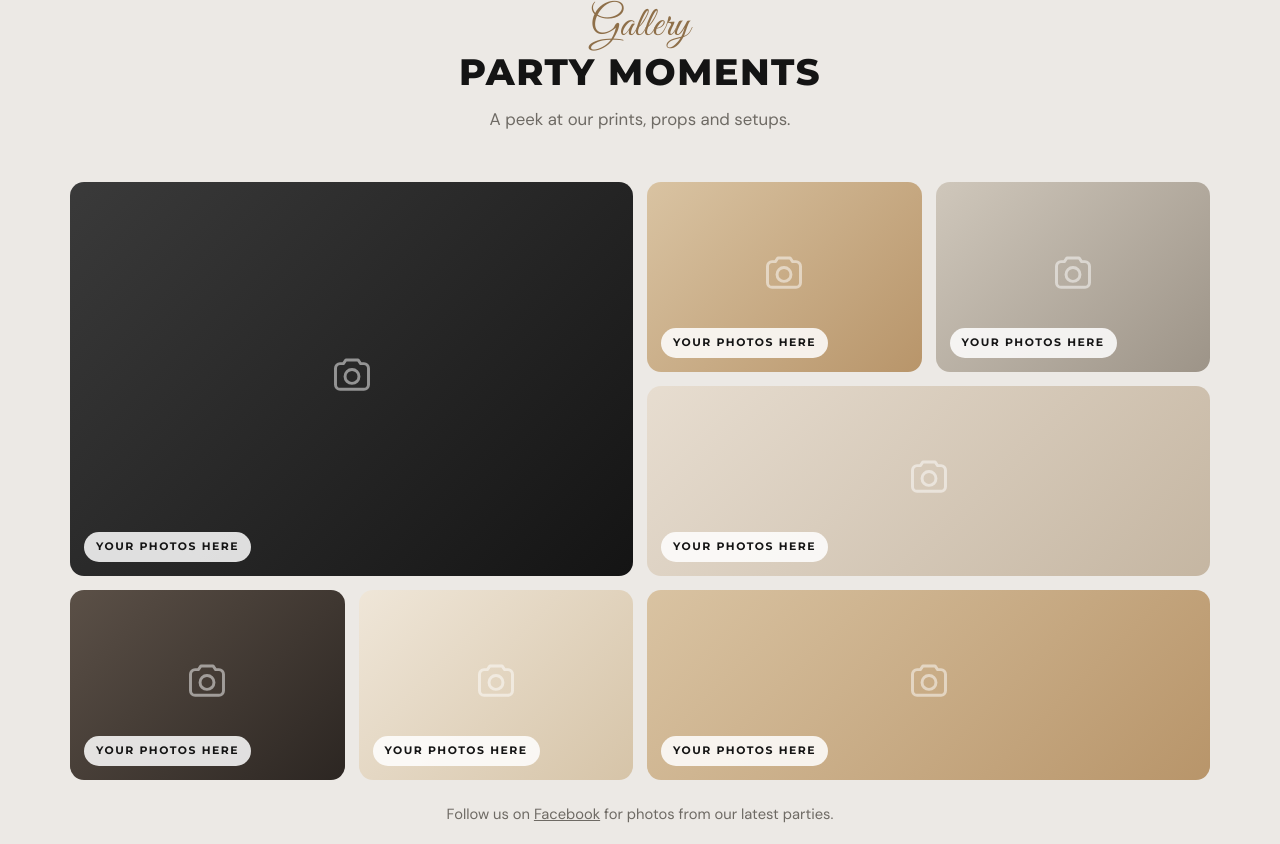
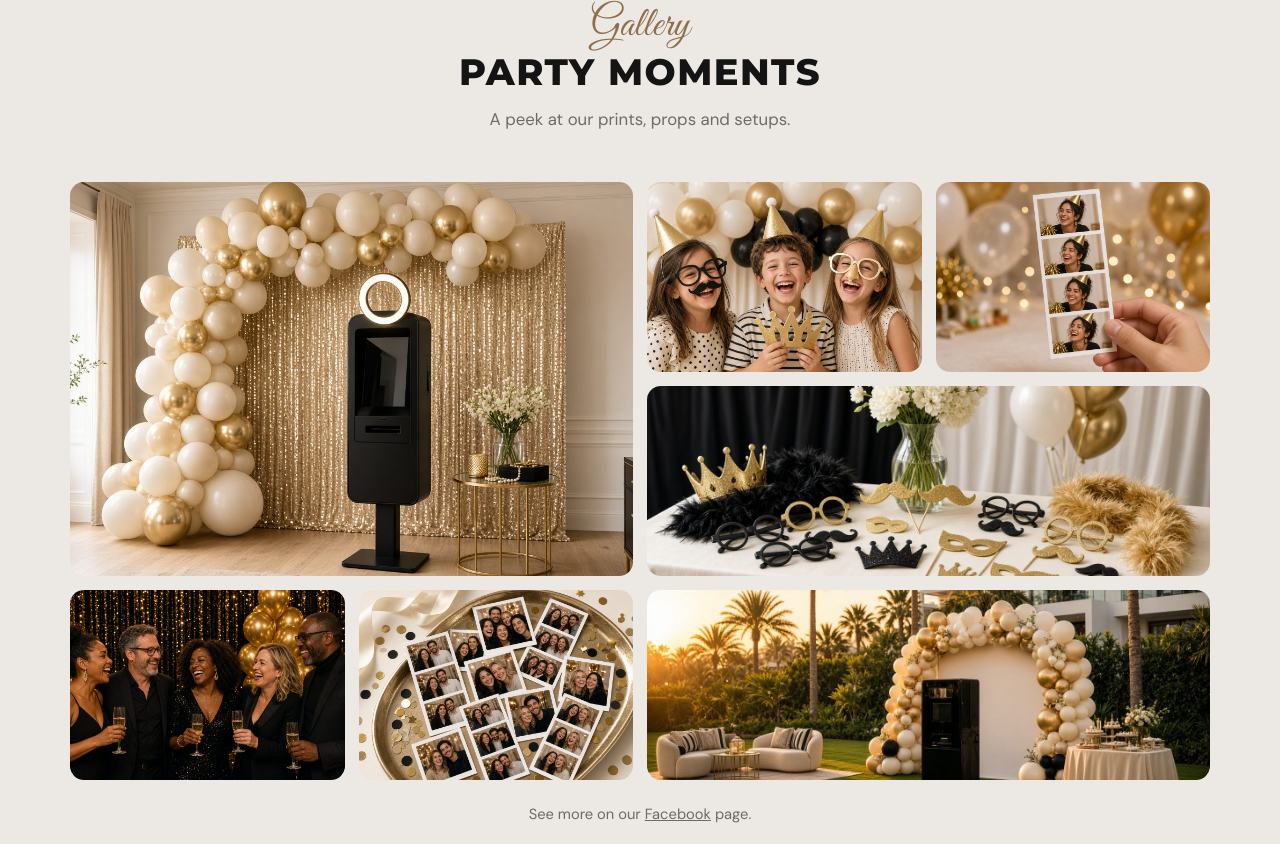
Before and after one commit to partyboothdxb/partyboothdxb.github.io, a plain HTML site: page index.html in a window 1280 px wide. Shown: the part 3296-4140 px from the top of the page. Drawn offline with Linux system fonts and the light colour scheme.

Commit message:
Add gallery images

```diff
--- a/index.html
+++ b/index.html
@@ -178,6 +178,10 @@
   .ph span{background:rgba(255,255,255,.85);color:var(--ink);font-family:var(--sans);font-weight:700;font-size:.68rem;letter-spacing:.14em;text-transform:uppercase;padding:6px 12px;border-radius:999px;position:relative;z-index:1}
   .ph.big{grid-column:span 2;grid-row:span 2}
   .ph.wide{grid-column:span 2}
+  .gi{margin:0;border-radius:14px;overflow:hidden;background:#efe6d8}
+  .gi img{width:100%;height:100%;object-fit:cover;display:block}
+  .gi.big{grid-column:span 2;grid-row:span 2}
+  .gi.wide{grid-column:span 2}
   .gallery-note{text-align:center;color:var(--muted);font-size:.92rem;margin-top:22px}
 
   /* Area */
@@ -458,7 +462,7 @@
     </div>
   </section>
 
-  <!-- GALLERY (placeholders) -->
+  <!-- GALLERY -->
   <section id="gallery">
     <div class="wrap">
       <div class="section-head">
@@ -466,17 +470,16 @@
         <h2>Party moments</h2>
         <p>A peek at our prints, props and setups.</p>
       </div>
-      <!-- ✏️ Replace each .ph block with: <img src="your-photo.jpg" alt="..." style="width:100%;height:100%;object-fit:cover;border-radius:14px"> -->
       <div class="gallery-grid">
-        <div class="ph big f1"><span>Your photos here</span></div>
-        <div class="ph f2"><span>Your photos here</span></div>
-        <div class="ph f3"><span>Your photos here</span></div>
-        <div class="ph wide f6"><span>Your photos here</span></div>
-        <div class="ph f5"><span>Your photos here</span></div>
-        <div class="ph f4"><span>Your photos here</span></div>
-        <div class="ph wide f2"><span>Your photos here</span></div>
+        <figure class="gi big"><img src="gallery/g1.jpg" alt="Elegant photobooth with a gold sequin backdrop and cream and gold balloon garland at a home birthday party" loading="lazy" decoding="async"></figure>
+        <figure class="gi"><img src="gallery/g2.jpg" alt="Kids in party hats laughing with fun photobooth props" loading="lazy" decoding="async"></figure>
+        <figure class="gi"><img src="gallery/g3.jpg" alt="Hand holding a printed photo strip at a birthday party" loading="lazy" decoding="async"></figure>
+        <figure class="gi wide"><img src="gallery/g4.jpg" alt="Photobooth prop table with glasses, crowns, masks and balloons" loading="lazy" decoding="async"></figure>
+        <figure class="gi"><img src="gallery/g5.jpg" alt="Adults celebrating a milestone birthday at an evening party with a booth backdrop and fairy lights" loading="lazy" decoding="async"></figure>
+        <figure class="gi"><img src="gallery/g6.jpg" alt="Close-up of custom birthday photo prints on a gold tray" loading="lazy" decoding="async"></figure>
+        <figure class="gi wide"><img src="gallery/g7.jpg" alt="Villa garden party in Dubai with a photobooth and a cream and gold balloon arch" loading="lazy" decoding="async"></figure>
       </div>
-      <p class="gallery-note">Follow us on <a class="js-fb" href="https://www.facebook.com/PartyBoothPhotographyServices/" target="_blank" rel="noopener">Facebook</a> for photos from our latest parties.</p>
+      <p class="gallery-note">See more on our <a class="js-fb" href="https://www.facebook.com/PartyBoothPhotographyServices/" target="_blank" rel="noopener">Facebook</a> page.</p>
     </div>
   </section>
 
```
Also changed, not shown: gallery/g1.jpg (added), gallery/g2.jpg (added), gallery/g3.jpg (added), gallery/g4.jpg (added), gallery/g5.jpg (added), gallery/g6.jpg (added), gallery/g7.jpg (added).
